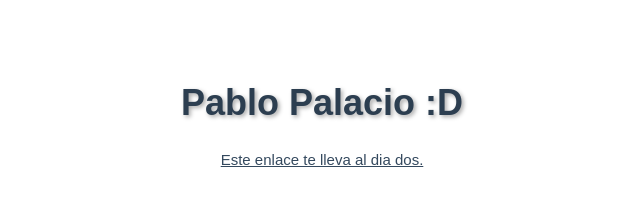
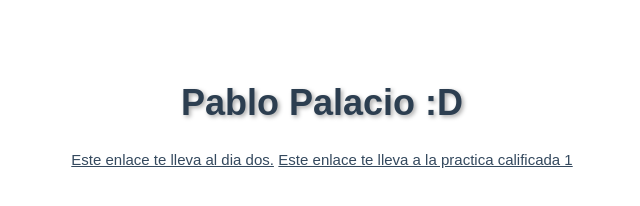
Before and after one commit to pablopalacio/Funval-G4, a plain HTML site: page index.html in a window 1280 px wide. Shown: the whole page, without its empty margins (318-958 px from the left). Drawn offline with Linux system fonts and the light colour scheme.

Commit message:
mod-index

```diff
--- a/index.html
+++ b/index.html
@@ -9,5 +9,6 @@
 <body class="portafolio">
     <h1>Pablo Palacio :D</h1>
     <a href="./dia-2/index.html">Este enlace te lleva al dia dos.</a>
+    <a href="./dia-2/practica-1/index.html">Este enlace te lleva  a la practica calificada 1</a>
 </body>
 </html>
```
